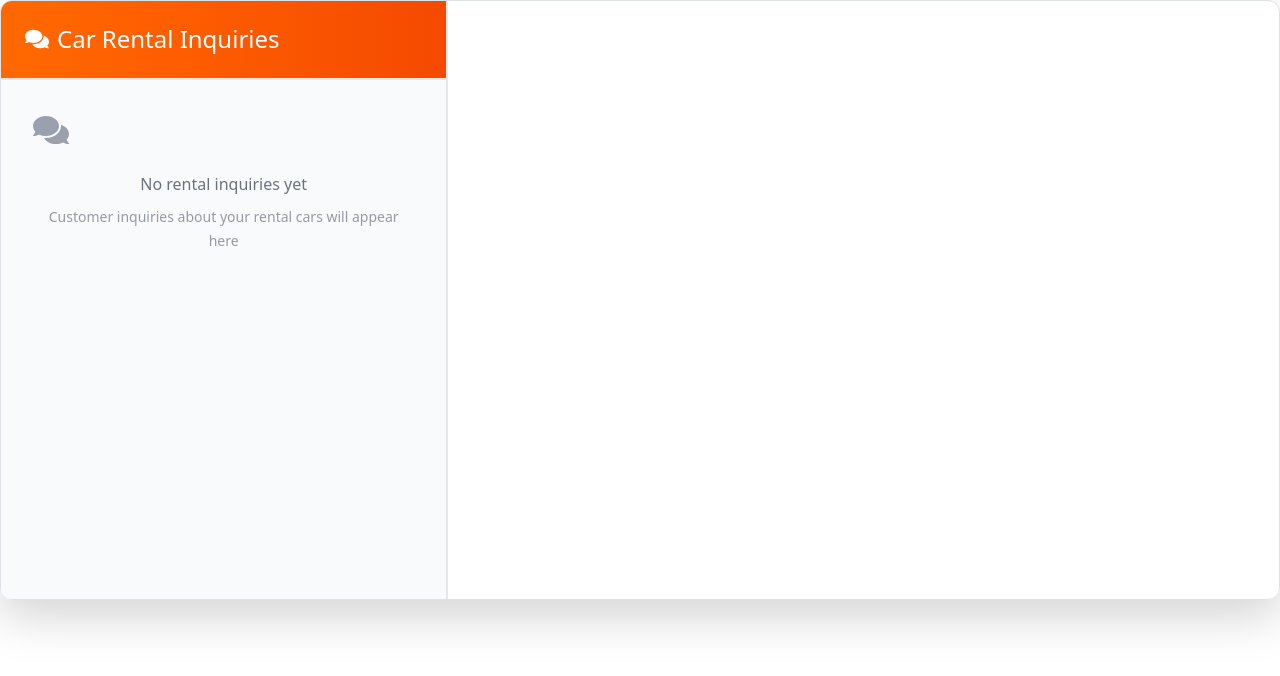
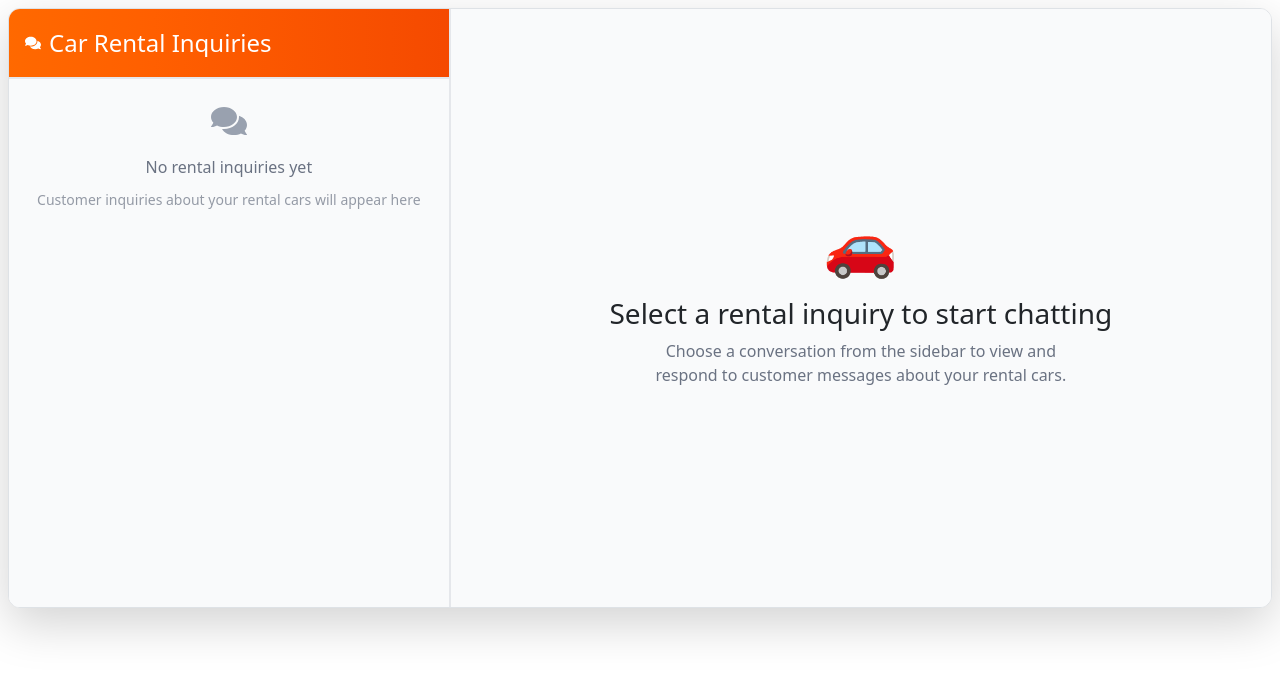
Before and after one commit to HS-dev-04/vehicle-management-system, a React (Vite) app: page /RenterChat in a window 1280 px wide. Shown: the top 676 px of the page. Built offline with nearby package versions, Linux system fonts and the light colour scheme.

Commit message:
Resolving UI Fixes & Logout role base

```diff
--- a/src/components/AddCarForm/AddCarForm.jsx
+++ b/src/components/AddCarForm/AddCarForm.jsx
@@ -44,8 +44,6 @@ const AddCarForm = () => {
           toRoles: ["buyer", "seller"],
           type: "new_car",
         });
-
-        console.log("Notification sent successfully.");
       } catch (error) {
         console.error("Error sending notification:", error);
       }
--- a/src/components/CarListing/CardDetail.jsx
+++ b/src/components/CarListing/CardDetail.jsx
@@ -31,10 +31,8 @@ const CarDetails = () => {
      const unsubscribe = onAuthStateChanged(auth, async (user) => {
       if (user) {
         setCurrentUserId(user.uid);
-        console.log("Current user UID:", user.uid);
       } else {
         setCurrentUserId(null);
-        console.log("No user logged in");
       }
     });
     const fetchCar = async () => {
--- a/src/components/Chat/AdminChatSidebar.jsx
+++ b/src/components/Chat/AdminChatSidebar.jsx
@@ -27,7 +27,6 @@ const AdminChatSidebar = ({ onSelectChat }) => {
         }
       });
       setChatRooms(rooms);
-      console.log("Admin: Found", rooms.length, "sale inquiry chat rooms");
     });
 
     return () => unsubscribe();
--- a/src/components/Chat/RenterChatInterface.jsx
+++ b/src/components/Chat/RenterChatInterface.jsx
@@ -5,44 +5,46 @@ import RenterChatWindow from "./RenterChatWindow";
 const RenterChatInterface = () => {
   const [selectedChat, setSelectedChat] = useState(null);
   const [showSidebar, setShowSidebar] = useState(true);
-
   const handleSelectChat = (chatRoom) => {
     setSelectedChat(chatRoom);
-    if (window.innerWidth <= 768) {
+
+    if (window.innerWidth < 1024) {
       setShowSidebar(false);
     }
   };
 
   const handleBackToSidebar = () => {
     setShowSidebar(true);
-    setSelectedChat(null);
+    if (window.innerWidth < 1024) {
+      setSelectedChat(null);
+    }
   };
-
   return (
-    <div className="h-full w-full">
+    <div className="h-full w-full p-2 sm:p-4">
       <div
-        className="flex h-[75vh] border border-gray-200 rounded-xl overflow-hidden shadow-lg
-                     max-lg:flex-col max-lg:h-[calc(100vh-180px)]
-                     max-sm:h-[calc(100vh-150px)] max-sm:rounded-lg"
+        className="flex h-[calc(100vh-120px)] sm:h-[calc(100vh-140px)] lg:h-[75vh]
+                   border border-gray-200 rounded-lg sm:rounded-xl overflow-hidden shadow-lg
+                   bg-white"
       >
+        {/* Sidebar - Responsive */}
         <div
-          className={`w-[35%] min-w-[280px] bg-gray-50 border-r-2 border-gray-200
-                       max-lg:w-[40%] max-lg:min-w-[250px]
-                       max-md:w-full max-md:h-[45%] max-md:min-w-auto max-md:border-r-0 max-md:border-b-2
-                       max-sm:h-[40%]
-                       ${showSidebar ? "block" : "hidden max-md:hidden"}`}
+          className={`
+            w-full sm:w-[380px] md:w-[400px] lg:w-[35%] lg:min-w-[320px] xl:min-w-[380px]
+            bg-gray-50 border-r-0 sm:border-r-2 border-gray-200
+            ${showSidebar ? "block" : "hidden"}
+            ${selectedChat && !showSidebar ? "hidden" : ""}
+          `}
         >
           <RenterChatSidebar onSelectChat={handleSelectChat} />
         </div>
+
+        {/* Chat Window - Responsive */}
         <div
-          className={`flex-1 bg-white
-                       max-md:h-[55%]
-                       max-sm:h-[60%]
-                       ${
-                         !showSidebar || selectedChat
-                           ? "block"
-                           : "hidden max-md:block"
-                       }`}
+          className={`
+            flex-1 bg-white min-w-0
+            ${!showSidebar || selectedChat ? "block" : "hidden sm:block"}
+            ${showSidebar && !selectedChat ? "hidden sm:block" : ""}
+          `}
         >
           <RenterChatWindow
             selectedChat={selectedChat}
--- a/src/components/Chat/RenterChatSidebar.jsx
+++ b/src/components/Chat/RenterChatSidebar.jsx
@@ -26,28 +26,8 @@ const RenterChatSidebar = ({ onSelectChat }) => {
       const rooms = [];
       snapshot.forEach((doc) => {
         const data = doc.data();
-        console.log("RenterChatSidebar - Processing chat room:", {
-          docId: doc.id,
-          carRole: data.carRole,
-          recipientId: data.recipientId,
-          currentUserId: user.uid,
-          carName: data.carName,
-          buyerName: data.buyerName,
-        });
-
         if (data.carRole === "renter" && data.recipientId === user.uid) {
-          console.log("RenterChatSidebar - Adding room to list:", data.carName);
           rooms.push({ id: doc.id, ...data });
-        } else {
-          console.log("RenterChatSidebar - Filtering out room:", {
-            reason:
-              data.carRole !== "renter"
-                ? "carRole mismatch"
-                : "recipientId mismatch",
-            carRole: data.carRole,
-            recipientId: data.recipientId,
-            expectedRecipientId: user.uid,
-          });
         }
       });
 
@@ -74,7 +54,6 @@ const RenterChatSidebar = ({ onSelectChat }) => {
 
       setChatRooms(rooms);
       setPreviousUnreadCount(currentUnreadCount);
-      console.log("Renter: Found", rooms.length, "rental inquiry chat rooms");
     });
 
     return () => unsubscribe();
@@ -102,28 +81,28 @@ const RenterChatSidebar = ({ onSelectChat }) => {
   };
 
   const unreadCount = chatRooms.filter((room) => room.unreadByRenter).length;
-
   return (
     <div className="h-full flex flex-col">
-      <div className="p-4 border-b-2 border-gray-200 bg-gradient-to-r from-orange-500 to-orange-600 text-white flex justify-content-between align-items-center">
-        <h4 className="text-lg font-semibold m-0 flex items-center">
-          <FaComments className="mr-2" />
-          <span>Car Rental Inquiries</span>
+
+      <div className="p-3 sm:p-4 border-b-2 border-gray-200 bg-gradient-to-r from-orange-500 to-orange-600 text-white flex justify-between items-center min-h-[60px] sm:min-h-[70px]">
+        <h4 className="text-base sm:text-lg font-semibold m-0 flex items-center min-w-0 flex-1">
+          <FaComments className="mr-1 sm:mr-2 text-sm sm:text-base flex-shrink-0" />
+          <span className="truncate">Car Rental Inquiries</span>
         </h4>
         {unreadCount > 0 && (
-          <span className="bg-red-500 text-white px-2 py-1 rounded-full text-xs font-medium flex items-center">
-            <FaBell className="mr-1" />
-            <span>{unreadCount} new</span>
+          <span className="bg-red-500 text-white px-2 py-1 rounded-full text-xs font-medium flex items-center ml-2 flex-shrink-0">
+            <FaBell className="mr-1 text-xs" />
+            <span className="hidden xs:inline sm:inline">{unreadCount} new</span>
+            <span className="xs:hidden sm:hidden">{unreadCount}</span>
           </span>
         )}
       </div>
-
       <div className="flex-1 overflow-y-auto bg-gray-50">
         {chatRooms.length === 0 ? (
-          <div className="p-8 text-center text-gray-500">
-            <FaComments className="text-4xl mb-4 text-gray-400" />
-            <p className="text-base mb-2">No rental inquiries yet</p>
-            <small className="text-sm opacity-70">
+          <div className="p-4 sm:p-6 lg:p-8 text-center text-gray-500">
+            <FaComments className="text-3xl sm:text-4xl mb-3 sm:mb-4 text-gray-400 mx-auto" />
+            <p className="text-sm sm:text-base mb-2">No rental inquiries yet</p>
+            <small className="text-xs sm:text-sm opacity-70 leading-relaxed">
               Customer inquiries about your rental cars will appear here
             </small>
           </div>
@@ -131,7 +110,7 @@ const RenterChatSidebar = ({ onSelectChat }) => {
           chatRooms.map((room) => (
             <div
               key={room.id}
-              className={`p-4 border-b border-gray-200 cursor-pointer transition-all duration-200 hover:bg-gray-100 ${
+              className={`p-3 sm:p-4 border-b border-gray-200 cursor-pointer transition-all duration-200 hover:bg-gray-100 ${
                 selectedChatId === room.id
                   ? "bg-orange-50 border-l-4 border-l-orange-500"
                   : ""
@@ -140,25 +119,25 @@ const RenterChatSidebar = ({ onSelectChat }) => {
             >
               <div className="flex items-start justify-between mb-2">
                 <div className="flex items-center flex-1 min-w-0">
-                  <FaCar className="text-orange-500 mr-2 flex-shrink-0" />
+                  <FaCar className="text-orange-500 mr-2 flex-shrink-0 text-sm sm:text-base" />
                   <div className="flex-1 min-w-0">
-                    <h6 className="text-sm font-semibold text-gray-800 m-0 truncate">
+                    <h6 className="text-xs sm:text-sm font-semibold text-gray-800 m-0 truncate leading-tight">
                       {room.carName}
                     </h6>
                     <div className="flex items-center mt-1 text-xs text-gray-600">
-                      <FaUser className="mr-1 text-gray-400" />
+                      <FaUser className="mr-1 text-gray-400 text-xs flex-shrink-0" />
                       <span className="truncate">From: {room.buyerName}</span>
                     </div>
                   </div>
                 </div>
                 {room.unreadByRenter && (
-                  <span className="text-orange-500 text-lg leading-none ml-2">
+                  <span className="text-orange-500 text-base sm:text-lg leading-none ml-2 flex-shrink-0">
                     ●
                   </span>
                 )}
               </div>
               <div className="mt-2">
-                <p className="text-xs text-gray-600 m-0 line-clamp-2">
+                <p className="text-xs text-gray-600 m-0 line-clamp-2 leading-relaxed">
                   "{room.lastMessage}"
                 </p>
                 <small className="text-xs text-gray-400 mt-1 block">
--- a/src/components/Profile/Profile.jsx
+++ b/src/components/Profile/Profile.jsx
@@ -1,6 +1,6 @@
 import { useState, useEffect, useCallback, useMemo } from "react";
 import { doc, updateDoc, getDoc } from "firebase/firestore";
-import { updateProfile } from "firebase/auth";
+import { updateProfile, signOut } from "firebase/auth";
 import { db, auth } from "../../../Firebase";
 import { ToastContainer, toast } from "react-toastify";
 import { FaUser, FaEnvelope, FaUserTag, FaEdit, FaSave, FaTimes } from "react-icons/fa";
@@ -179,13 +179,12 @@ const RoleManagement = ({ userInfo, isChangingRole, setIsChangingRole, onRoleCha
           <h3 className="text-lg font-medium text-yellow-800 mb-3 flex items-center">
             <FaUserTag className="mr-1" />
             Confirm Role Change
-          </h3>
-          <p className="text-yellow-700 mb-4">
+          </h3>          <p className="text-yellow-700 mb-4">
             Are you sure you want to change your role from <strong>{currentRoleConfig.label}</strong> to{" "}
             <strong>{ROLE_CONFIG[oppositeRole].label}</strong>?
             <br />
             <span className="text-sm text-yellow-600">
-              You will be redirected to the appropriate dashboard after the change.
+              You will be logged out after the role change and need to log in again.
             </span>
           </p>
           <div className="flex space-x-3">
@@ -254,7 +253,6 @@ const Profile = () => {
       setLoading(false);
     }
   }, [userInfo.displayName]);
-
   const handleRoleChange = useCallback(async () => {
     const currentRoleConfig = ROLE_CONFIG[userInfo.role];
     const newRole = currentRoleConfig?.opposite;
@@ -268,11 +266,18 @@ const Profile = () => {
       });
 
       setUserInfo(prev => ({ ...prev, role: newRole }));
-      toast.success(`Role changed to ${ROLE_CONFIG[newRole].label} successfully!`);
+      toast.success(`Role changed to ${ROLE_CONFIG[newRole].label} successfully! Logging you out...`);
       setIsChangingRole(false);
 
-      setTimeout(() => {
-        navigate(ROLE_CONFIG[newRole].dashboard);
+      // Log out the user after role change
+      setTimeout(async () => {
+        try {
+          await signOut(auth);
+          navigate("/");
+        } catch (error) {
+          console.error("Error signing out:", error);
+          toast.error("Error logging out. Please refresh the page.");
+        }
       }, 2000);
     } catch (error) {
       console.error("Error updating role:", error);
```
Also changed, not shown: src/components/Chat/ChatWindow.jsx (+2 -37 lines).
